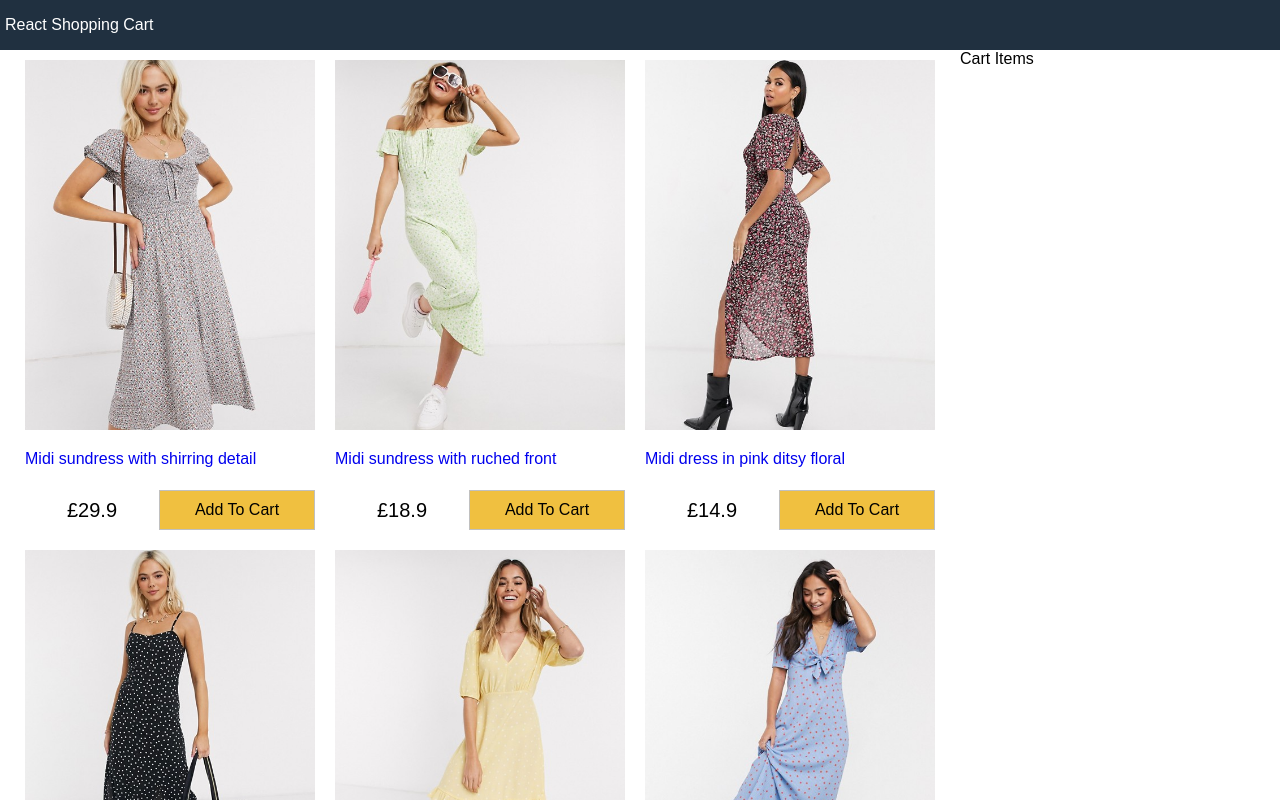
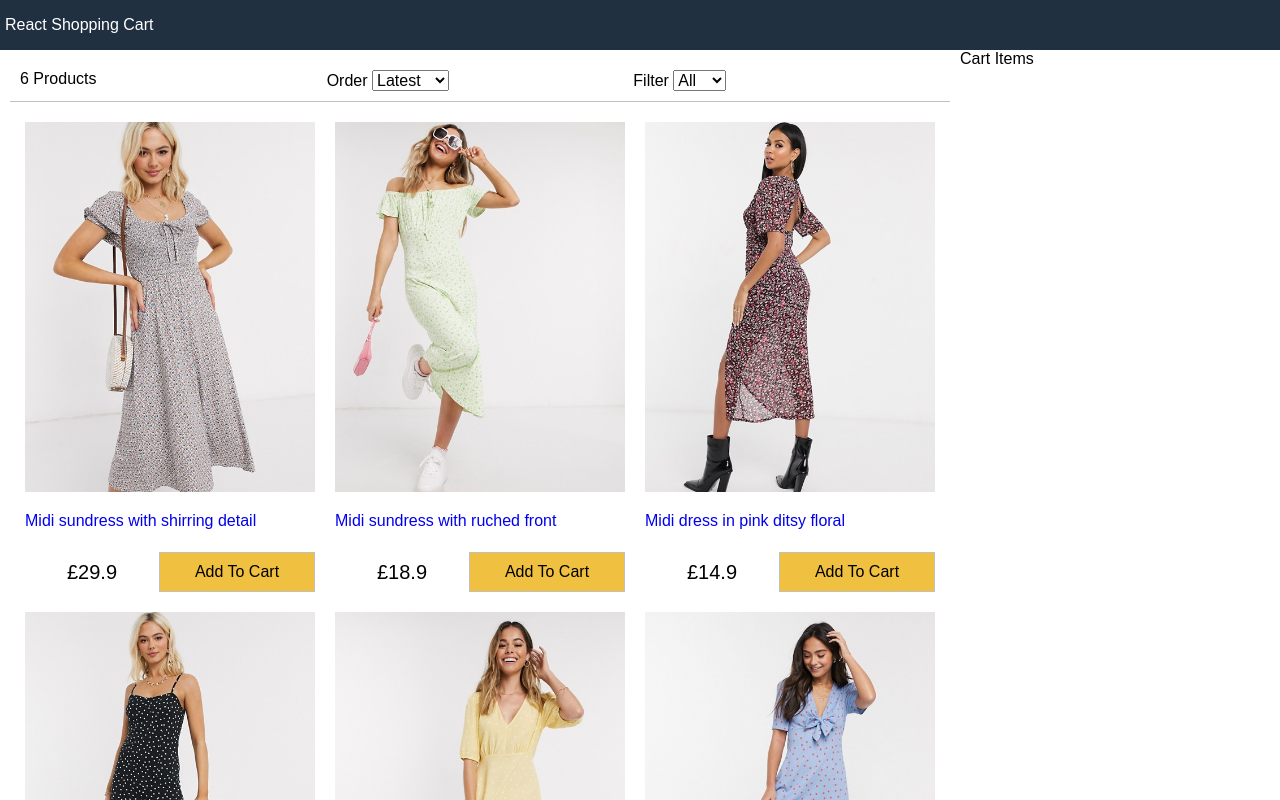
Before and after one commit to M-Sobh/shopping-cart, a React (Create React App) app: page / in a window 1280 px wide. Shown: the top 800 px of the page. Built offline with nearby package versions, Linux system fonts and the light colour scheme.

Commit message:
filter-component

```diff
--- a/src/App.js
+++ b/src/App.js
@@ -1,6 +1,7 @@
 import React from 'react';
 import data from "./data.json";
 import Products from './components/Products.js';
+import Filter from './components/Filter.js';
 
 
 
@@ -13,6 +14,32 @@
       sort: "",
     };
   }
+  sortProducts = (event) => {
+    const sort = event.target.value;
+    this.setState((state) => ({
+      sort: sort,
+      products: this.state.products.slice()
+        .sort((a, b) => (
+          sort === "lowest" ?
+            ((a.price > b.price) ? 1 : -1) :
+            sort === "highest" ?
+              ((a.price < b.price) ? 1 : -1) :
+              ((a._id < b._id) ? 1 : -1)
+        ))
+    }));
+  }
+  filterProducts = (event) => {
+    if (event.target.value === " ") {
+      this.setState({ size: event.target.value, product: data.products });
+    } else {
+      this.setState({
+        size: event.target.value,
+        products: data.products.filter(
+          (product) => product.availableSizes.indexOf(event.target.value) >= 0),
+      });
+    }
+
+  };
   render() {
     return (
       <div className="grid-container">
@@ -22,6 +49,13 @@
         <main>
           <div className="content">
             <div className="main">
+              <Filter count={this.state.products.length}
+                size={this.state.size}
+                sort={this.state.sort}
+                filterProducts={this.filterProducts}
+                sortProducts={this.sortProducts}
+
+              ></Filter>
               <Products products={this.state.products} />
             </div>
             <div className="sidebar">
--- /dev/null
+++ b/src/components/Filter.js
@@ -0,0 +1,31 @@
+import React, { Component } from 'react'
+
+export default class Filter extends Component {
+    render() {
+        return (
+            <div className="filter">
+                <div className="filter-result">{this.props.count} Products</div>
+                <div className="filter-sort">Order{" "}
+                    <select value={this.props.sort} onChange={this.props.sortProducts}>
+                        <option>Latest</option>
+                        <option value="lowest">Lowest</option>
+                        <option value="highest">Highest</option>
+
+                    </select>
+                </div>
+                <div className="filter-size">Filter{" "}
+                    <select value={this.props.size} onChange={this.props.filterProducts}>
+                        <option value="">All</option>
+                        <option value="XS">XS</option>
+                        <option value="S">S</option>
+                        <option value="M">M</option>
+                        <option value="L">L</option>
+                        <option value="XL">XL</option>
+                        <option value="XXL">XXL</option>
+
+                    </select>
+                </div>
+            </div>
+        )
+    }
+}
--- a/src/index.css
+++ b/src/index.css
@@ -110,3 +110,14 @@
 .button.primary{
   background-color: #f0c040;
 }
+/* Filter */
+.filter{
+  display: flex;
+  justify-content: space-between;
+  padding: 1rem;
+  margin: 1rem;
+  border-bottom: .1rem #c0c0c0 solid;
+}
+.filter div{
+  flex:1;
+}
```
